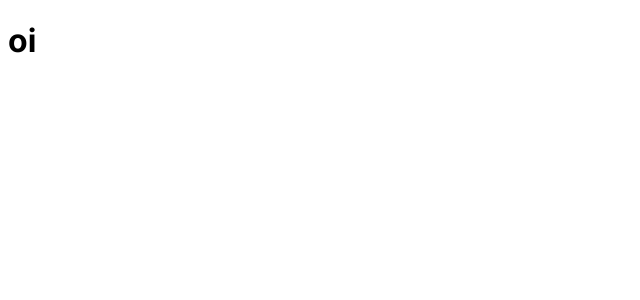
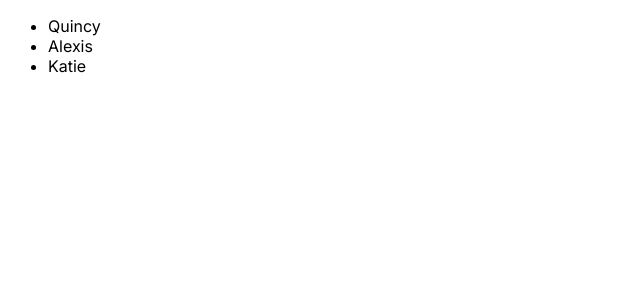
Before and after one commit to LuizGabrielGomes/react, a Next.js app: page / in a window 1280 px wide. Shown: the top 300 px of the page, without its empty margins (0-640 px from the left). Built offline with nearby package versions, Linux system fonts and the light colour scheme.

Commit message:
update react

```diff
--- a/app/page.js
+++ b/app/page.js
@@ -1,12 +1,45 @@
 "use client"
 
 export default function Home() {
-  console.log("ola")
+
+
+const students = [
+  { name: 'Quincy', grade: 96 },
+  { name: 'Jason', grade: 84 },
+  { name: 'Alexis', grade: 100 },
+  { name: 'Sam', grade: 65 },
+  { name: 'Katie', grade: 90 }
+];
+
+// console.log(students)
+// console.log(students[0])
+// console.log(students[0].name)
+// console.log(students[0].grade)
+// // Dado o array de objetos acima, faça uma função que retorne somente os nomes de cada estudante.
+
+// function pick(students) {
+//   return students.map(item => item.name)
+// }
+
+// console.log(pick(students))
+
+// // faça uma função que retorne apenas os estudantes com nota maior ou igual a 90.
+
+
+
+// function take(students) {
+//     return students.map(item => item.grade >=90 ? item.name : "nok")
+// }
+// console.log(take(students))
+
+
+
+
 
 
   return (
-    <>
-    <h1>oi</h1>
-    </>
+    <ul>
+      {students.map(item => item.grade >=90 ? <li key={item.name}>{item.name}</li> : null)}
+    </ul>
   )
 }
```
